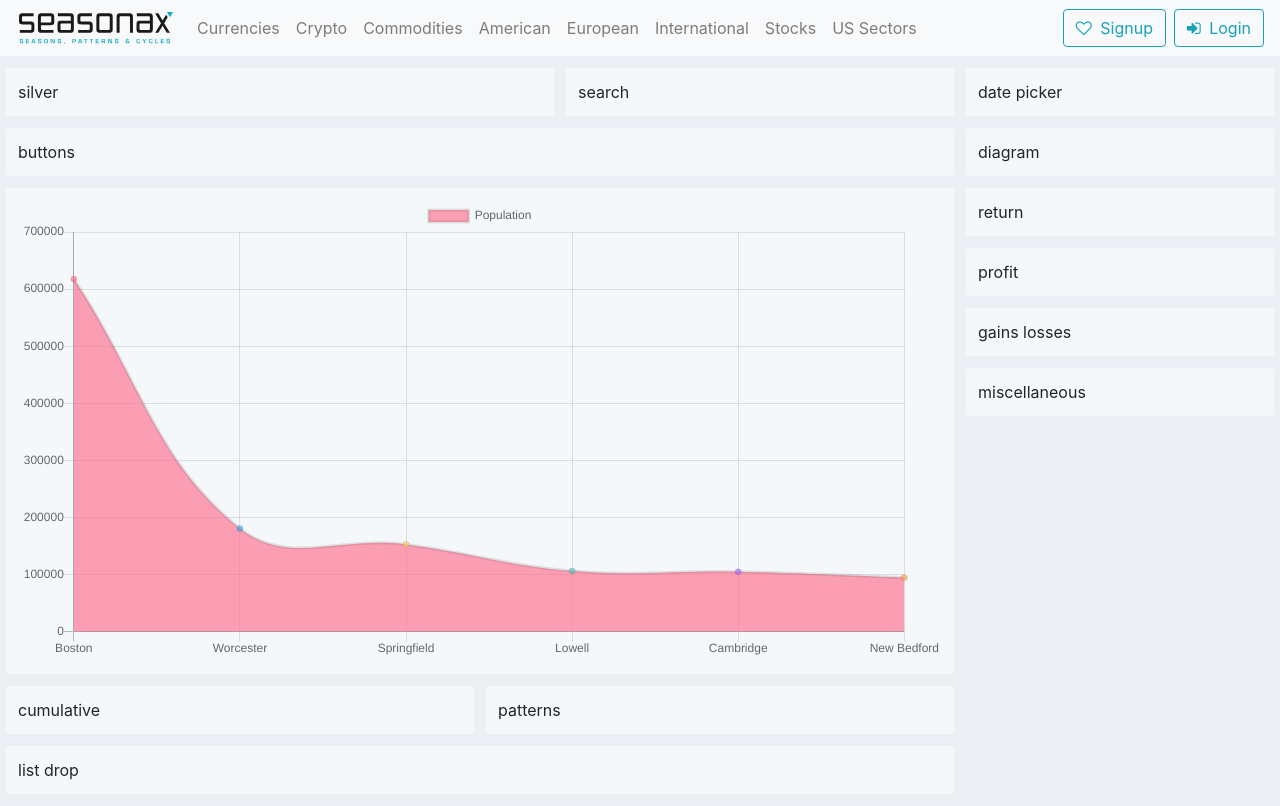
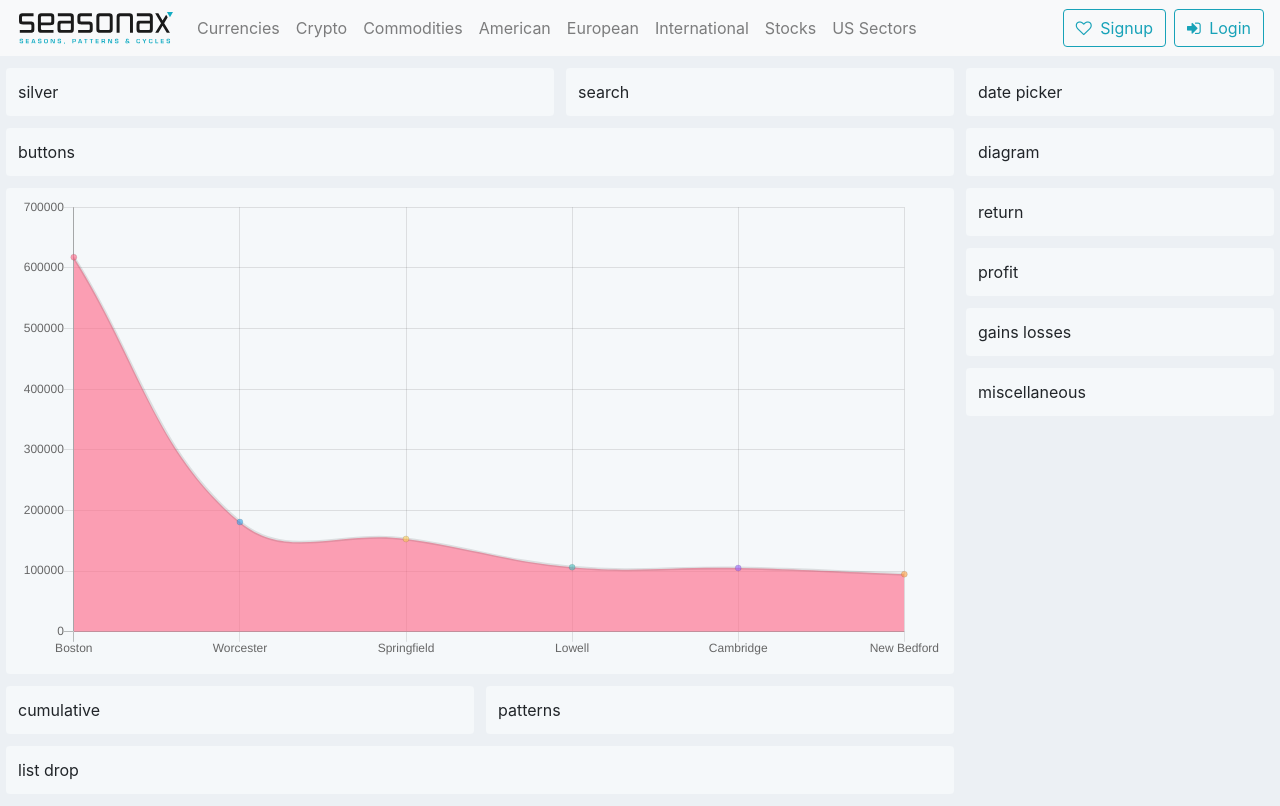
Before and after one commit to surlac/vest, a React (Create React App) app in the folder client/: page / in a window 1280 px wide. Built offline with nearby package versions, Linux system fonts and the light colour scheme.

Commit message:
chart modified

```diff
--- a/client/src/Chart.js
+++ b/client/src/Chart.js
@@ -19,7 +19,20 @@ class Chart extends Component {
   render() {
     return (
       <div className="chart">
-        <Line data={this.state.chartData} options={{}} />
+        <Line
+          data={this.state.chartData}
+          options={{
+            title: {
+              display: false,
+              text: "Largest Cities In " + this.props.location,
+              fontSize: 25
+            },
+            legend: {
+              display: false,
+              position: this.props.legendPosition
+            }
+          }}
+        />
       </div>
     );
   }
```
